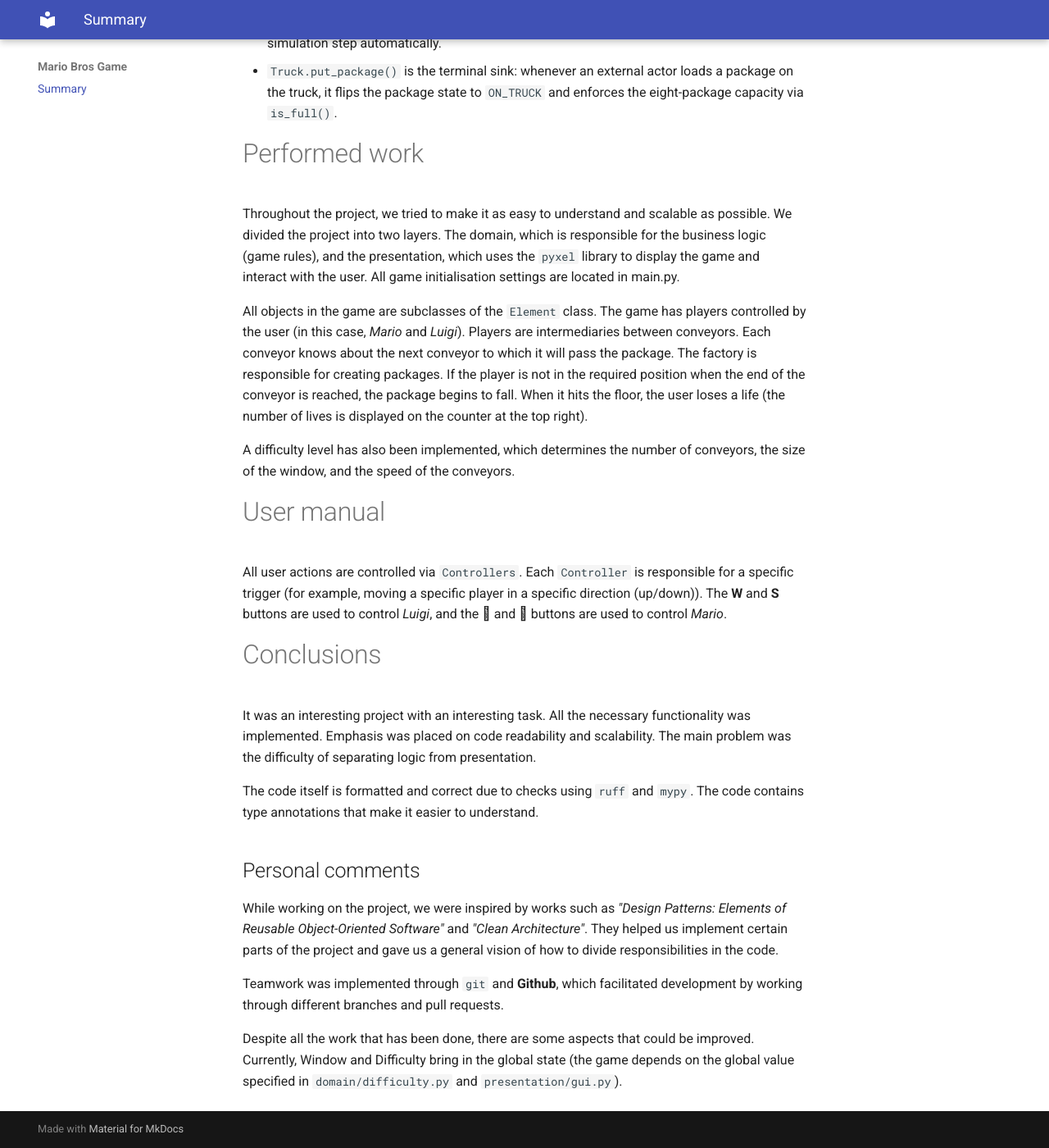
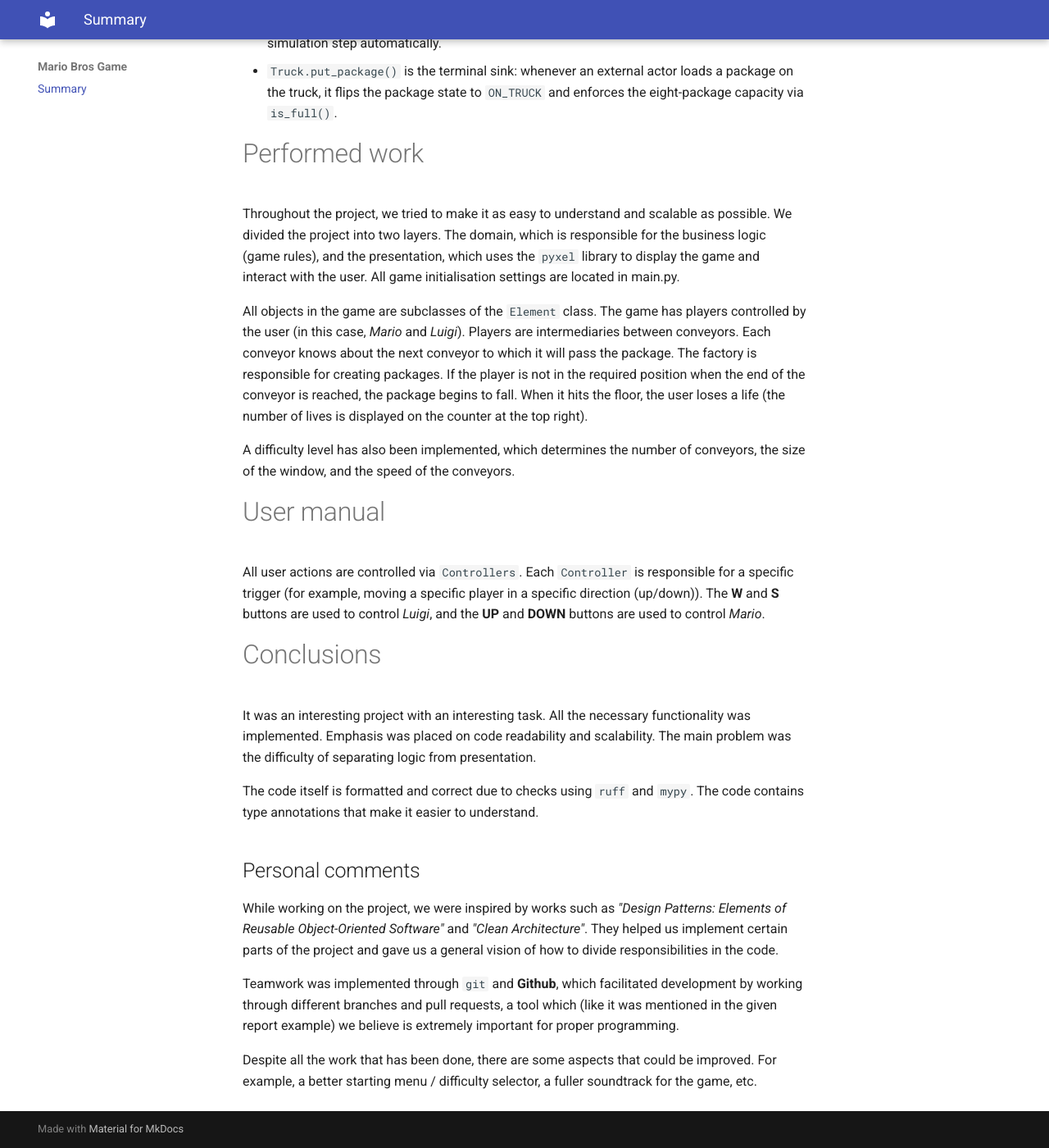
Before and after one commit to AliakseiYafremau/mario_bros, an MkDocs documentation site: the page built from docs/index.md, in a window 1280 px wide and 1400 px high, scrolled down 7297 px. Shown: the whole window at 82% size. Built offline with MkDocs 1.6.1 and Material for MkDocs 9.7.7, drawn with Linux system fonts in a browser that asks for light colours.

Commit message:
Update index.md

```diff
--- a/docs/index.md
+++ b/docs/index.md
@@ -177,7 +177,7 @@ A difficulty level has also been implemented, which determines the number of con
 
 # User manual
 
-All user actions are controlled via `Controllers`. Each `Controller` is responsible for a specific trigger (for example, moving a specific player in a specific direction (up/down)). The __W__ and __S__ buttons are used to control _Luigi_, and the ____ and ____ buttons are used to control _Mario_.
+All user actions are controlled via `Controllers`. Each `Controller` is responsible for a specific trigger (for example, moving a specific player in a specific direction (up/down)). The __W__ and __S__ buttons are used to control _Luigi_, and the __UP__ and __DOWN__ buttons are used to control _Mario_.
 
 # Conclusions
 
@@ -189,6 +189,6 @@ The code itself is formatted and correct due to checks using `ruff` and `mypy`.
 
 While working on the project, we were inspired by works such as _"Design Patterns: Elements of Reusable Object-Oriented Software"_ and _"Clean Architecture"_. They helped us implement certain parts of the project and gave us a general vision of how to divide responsibilities in the code.
 
-Teamwork was implemented through `git` and __Github__, which facilitated development by working through different branches and pull requests.
+Teamwork was implemented through `git` and __Github__, which facilitated development by working through different branches and pull requests, a tool which (like it was mentioned in the given report example) we believe is extremely important for proper programming.
 
-Despite all the work that has been done, there are some aspects that could be improved. Currently, Window and Difficulty bring in the global state (the game depends on the global value specified in `domain/difficulty.py` and `presentation/gui.py`).
+Despite all the work that has been done, there are some aspects that could be improved. For example, a better starting menu / difficulty selector, a fuller soundtrack for the game, etc.
```
